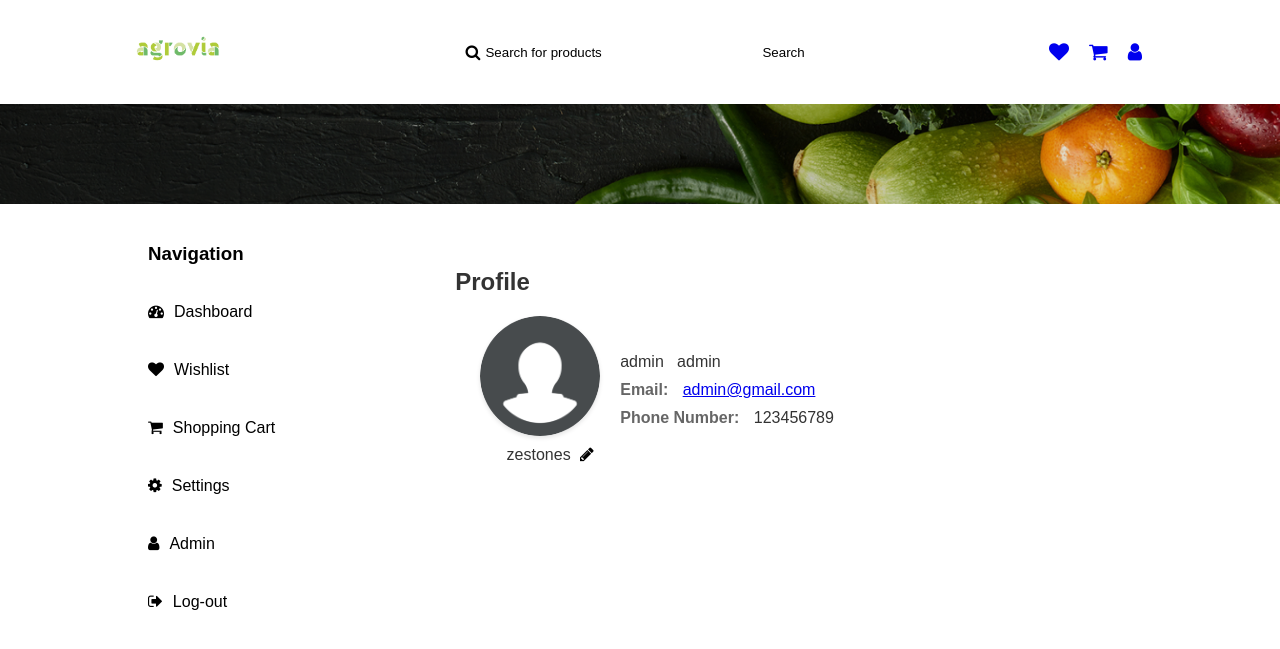
After one commit to zestones/biocommerce, a PHP site: page /pages/dashboard.php in a window 1280 px wide. The commit adds this page. Shown: the top 649 px of the page. Run offline with PHP 8.4, Linux system fonts and the light colour scheme; the visitor is signed in with stand-in values (Sample User, id 1); data comes from the database, SQL or seed files in the repository.

Commit message:
feat: dashboard page of profile

```diff
--- a/src/database/create_tables.sql
+++ b/src/database/create_tables.sql
@@ -3,6 +3,8 @@ CREATE TABLE IF NOT EXISTS User (
   firstname TEXT,
   lastname TEXT,
   email TEXT,
+  username TEXT,
+  icon TEXT,
   phone_number TEXT,
   password TEXT,
   is_admin INTEGER
--- a/src/database/insert_data.sql
+++ b/src/database/insert_data.sql
@@ -1,7 +1,7 @@
 -- Insert sample data into User table
-INSERT INTO User (firstname, lastname, email, phone_number, password, is_admin)
-VALUES ('admin', 'admin', 'admin@gmail.com', '123456789', 'admin', 1),
-       ('John', 'Doe', 'jane@example.com', '987654321', 'qwerty123', 0);
+INSERT INTO User (firstname, lastname, email, username, icon, phone_number, password, is_admin)
+VALUES ('admin', 'admin', 'admin@gmail.com', 'zestones', '../public/default-user-icon.png', '123456789', 'admin', 1),
+       ('John', 'Doe', 'jane@example.com', 'zigmondy', '../public/default-user-icon.png', '987654321', 'qwerty123', 0);
 
 -- Insert sample data into Category table
 INSERT INTO Category (name)
--- a/src/pages/announce-view.php
+++ b/src/pages/announce-view.php
@@ -37,7 +37,7 @@
                 <i class="fa fa-shopping-cart"></i>
             </a>
 
-            <a href="../../pages/user/user.html">
+            <a href="../pages/dashboard.php">
                 <i class="fa fa-user"></i>
             </a>
         </div>
--- a/src/pages/create-announce.php
+++ b/src/pages/create-announce.php
@@ -37,7 +37,7 @@
                 <i class="fa fa-shopping-cart"></i>
             </a>
 
-            <a href="../../pages/user/user.html">
+            <a href="../pages/dashboard.php">
                 <i class="fa fa-user"></i>
             </a>
         </div>
--- /dev/null
+++ b/src/pages/dashboard.php
@@ -0,0 +1,131 @@
+<!DOCTYPE html>
+<html lang="en">
+
+<head>
+    <meta charset="UTF-8">
+    <meta name="viewport" content="width=device-width, initial-scale=1.0">
+    <title>Agrovia - Home</title>
+
+    <script src="../../scripts/theme.js"></script>
+
+    <link rel="stylesheet" href="../../styles/profile.css" onload="load_theme()">
+    <link rel="stylesheet" href="../../styles/main-header.css">
+    <link rel="stylesheet" href="https://cdnjs.cloudflare.com/ajax/libs/font-awesome/4.7.0/css/font-awesome.min.css">
+</head>
+
+<body>
+    <header>
+        <a href="../pages/home.php"><img src="../../assets/logo/agrovia-green.png" alt="logo"></a>
+        <div class="search-bar">
+            <span>
+                <i class="fa fa-search"></i>
+                <input type="text" name="search" id="search" placeholder="Search for products"
+                    onkeydown="if(event.keyCode === 13) search()">
+            </span>
+            </span>
+
+            <button onclick="search()">Search</button>
+        </div>
+
+        <!-- wishlist/cart/user -->
+        <div class="user">
+            <a href="../../pages/user/wishlist.html">
+                <i class="fa fa-heart"></i>
+            </a>
+
+            <a href="../../pages/user/cart.html">
+                <i class="fa fa-shopping-cart"></i>
+            </a>
+
+            <a href="../pages/dashboard.php">
+                <i class="fa fa-user"></i>
+            </a>
+        </div>
+    </header>
+
+    <div class="separator-background"></div>
+    <?php
+    require "../php/user.php";
+    session_start();
+    $user = get_user_by_id($_SESSION['user_id']);
+    ?>
+
+    <div class="main-container">
+        <section class="navigation">
+            <h3>Navigation</h3>
+            <a href="../pages/dashboard.php" class="active">
+                <i class="fa fa-tachometer" aria-hidden="true"></i>
+                <span>Dashboard</span>
+            </a>
+
+            <a href="../pages/wishlist.php">
+                <i class="fa fa-heart"></i>
+                <span>Wishlist</span>
+            </a>
+
+            <a href="../pages/cart.php">
+                <i class="fa fa-shopping-cart"></i>
+                <span>Shopping Cart</span>
+            </a>
+
+            <a href="../pages/settings.php">
+                <i class="fa fa-gear"></i>
+                <span>Settings</span>
+            </a>
+
+            <?php
+            if ($user['is_admin']) {
+                echo '<a href="../pages/admin.php"><i class="fa fa-user"></i><span>Admin</span></a>';
+            }
+            ?>
+
+            <a href="../php/log-out.php">
+                <i class="fa fa-sign-out"></i>
+                Log-out
+            </a>
+        </section>
+
+        <section class="tab-content profile-section">
+            <h3 class="section-title">Profile</h3>
+            <div class="profile-container">
+                <div class="profile-image">
+                    <img src="<?php echo $user["icon"]; ?>" alt="profile-image">
+                    <div class="info">
+                        <span class="info-value"><?php echo $user["username"]; ?></span>
+                        <a href="../pages/settings.php" class="edit-profile-link">
+                            <i class="fa fa-pencil" aria-hidden="true"></i>
+                        </a>
+                    </div>
+                </div>
+
+                <div class="profile-details">
+                    <div class="info">
+                        <span class="info-value">
+                            <?php echo $user["firstname"]; ?>
+                            &nbsp;
+                            <?php echo $user["lastname"]; ?>
+                        </span>
+                    </div>
+
+                    <div class="info">
+                        <span class="info-label">Email:</span>
+                        <span class="info-value">
+                            <a href="mailto: <?php echo $user['email']; ?>">
+                                <?php echo $user['email']; ?>
+                            </a>
+                        </span>
+                    </div>
+
+                    <div class="info">
+                        <span class="info-label">Phone Number:</span>
+                        <span class="info-value"><?php echo $user["phone_number"]; ?></span>
+                    </div>
+                </div>
+            </div>
+        </section>
+
+    </div>
+
+</body>
+
+</html>
--- a/src/pages/home.php
+++ b/src/pages/home.php
@@ -37,7 +37,7 @@
                 <i class="fa fa-shopping-cart"></i>
             </a>
 
-            <a href="../../pages/user/user.html">
+            <a href="../pages/dashboard.php">
                 <i class="fa fa-user"></i>
             </a>
         </div>
--- a/src/styles/global.css
+++ b/src/styles/global.css
@@ -6,8 +6,10 @@
   --hover-color: rgba(62, 62, 62, 1);
   --white: rgba(255, 255, 255, 1);
   --dark: rgba(29, 29, 29, 1);
-  --gray: #f2f2f2;
+  --gray: rgba(102, 102, 102, 1);
   --error: rgba(255, 0, 0, 1);
+  --hover-gray: rgba(237, 242, 238, 1);
+  --light-stroke: rgba(230, 230, 230, 1);
 }
 
 .light-theme {
@@ -18,8 +20,10 @@
   --hover-color: rgba(200, 200, 200, 1);
   --white: rgba(255, 255, 255, 1);
   --dark: rgba(29, 29, 29, 1);
-  --gray: #f2f2f2;
+  --gray: rgba(102, 102, 102, 1);
   --error: rgba(255, 0, 0, 1);
+  --hover-gray: rgba(237, 242, 238, 1);
+  --light-stroke: rgba(230, 230, 230, 1);
 }
 
 * {
--- /dev/null
+++ b/src/styles/profile.css
@@ -0,0 +1,111 @@
+@import url("./global.css");
+
+.main-container {
+  margin-top: 120px;
+  display: flex;
+  justify-content: space-between;
+}
+
+.main-container .navigation {
+  display: flex;
+  justify-content: flex-start;
+  flex-direction: column;
+
+  background-color: var(--white);
+  width: 25%;
+  border-radius: 5px;
+}
+
+.main-container .navigation h3 {
+  color: var(--dark);
+  padding: 0px 20px 0 20px;
+}
+
+.main-container .navigation a {
+  padding: 20px;
+  display: flex;
+  justify-content: flex-start;
+  text-decoration: none;
+  color: var(--dark);
+}
+
+.main-container .navigation a.active {
+  background-color: var(--hover-gray);
+  border-left: 5px solid var(--secondary);
+}
+
+.main-container .navigation a:hover {
+  background-color: var(--hover-gray);
+}
+
+.main-container .navigation a i {
+  margin-right: 10px;
+}
+
+.profile-section {
+  padding: 20px;
+  width: 70%;
+  background-color: var(--white);
+  border-radius: 5px;
+}
+
+.section-title {
+  font-size: 24px;
+  margin-bottom: 20px;
+  color: #333;
+}
+
+.profile-container {
+  display: flex;
+  align-items: center;
+  margin: 0 auto;
+  padding: 0 25px;
+}
+
+.profile-image {
+  display: flex;
+  justify-content: center;
+  align-items: center;
+  flex-direction: column;
+}
+
+.profile-image img {
+  width: 120px;
+  height: 120px;
+  border-radius: 50%;
+  object-fit: cover;
+  margin-right: 20px;
+  box-shadow: 0 2px 4px rgba(0, 0, 0, 0.1);
+}
+
+.profile-image > .info {
+  margin-top: 10px;
+}
+
+.profile-details {
+  flex: 1;
+}
+
+.info {
+  margin-bottom: 10px;
+}
+
+.info-label {
+  font-weight: bold;
+  color: #666;
+  margin-right: 10px;
+}
+
+.info-value {
+  color: #333;
+}
+
+.edit-profile-link {
+  color: var(--secondary);
+  text-decoration: none;
+  margin-left: 5px;
+}
+
+.edit-profile-link:hover {
+  text-decoration: underline;
+}
```
Also changed, not shown: src/database/agrovia_database.db, src/public/default-user-icon.png (added).
